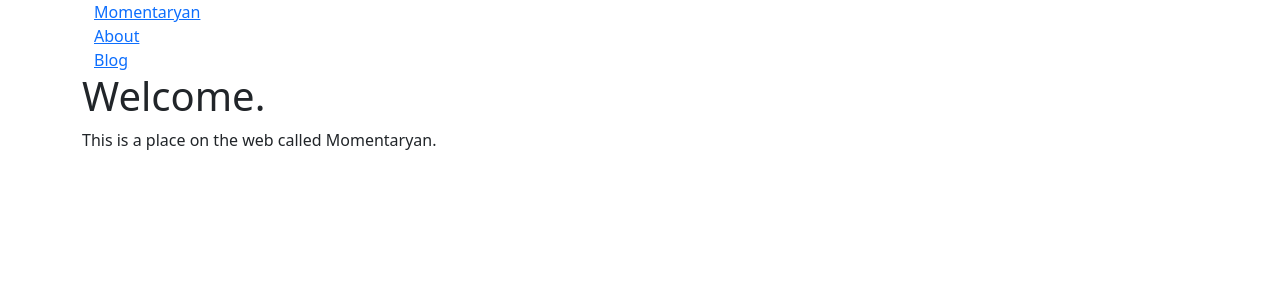
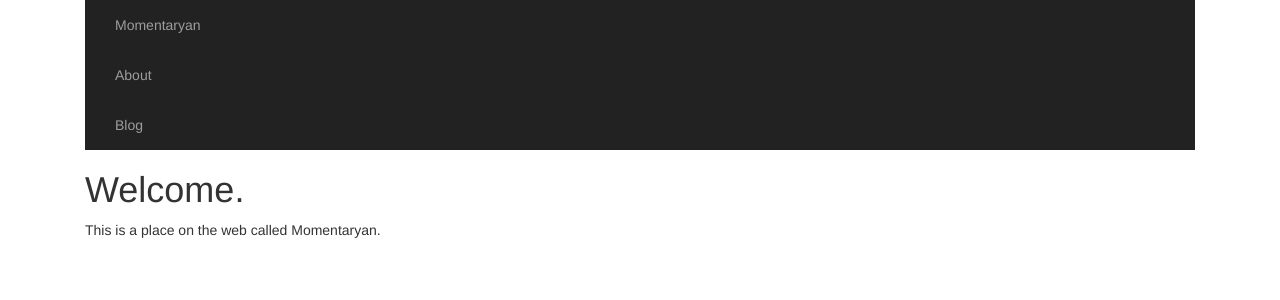
Before and after one commit to momentaryanblog/momentaryanblog.github.io, a Jekyll site: the page built from index.html, in a window 1280 px wide. Shown: the top 300 px of the page. Built offline with Jekyll 4.4.1, drawn with Linux system fonts in a browser that asks for light colours; nearby versions of some CDN libraries; library files that are not in the unit come from our copies.

Commit message:
Update index.html

```diff
--- a/index.html
+++ b/index.html
@@ -3,7 +3,7 @@ layout: default
 title: Momentaryan
 ---
 
-
+<link rel="stylesheet" href="bootstrap/css/bootstrap.css">
 <div class="blurb">
 	<h1>Welcome.</h1>
 	<p>This is a place on the web called Momentaryan.</p>
```
